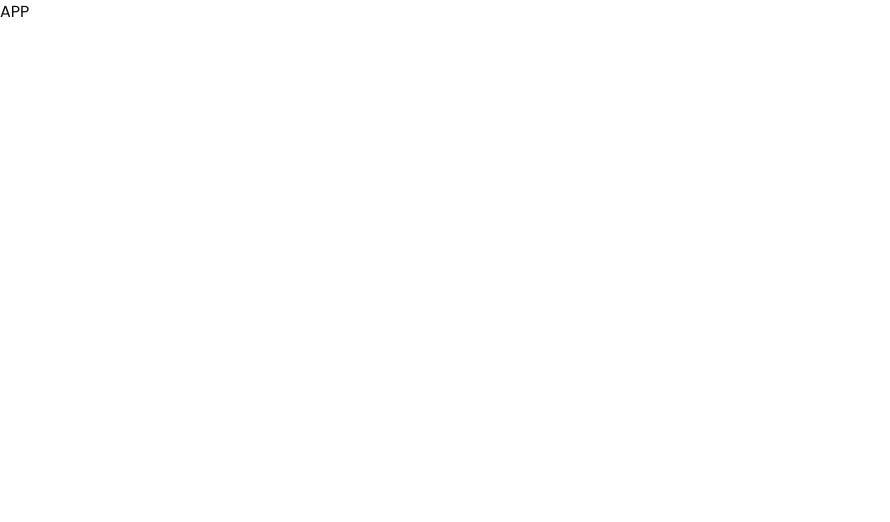
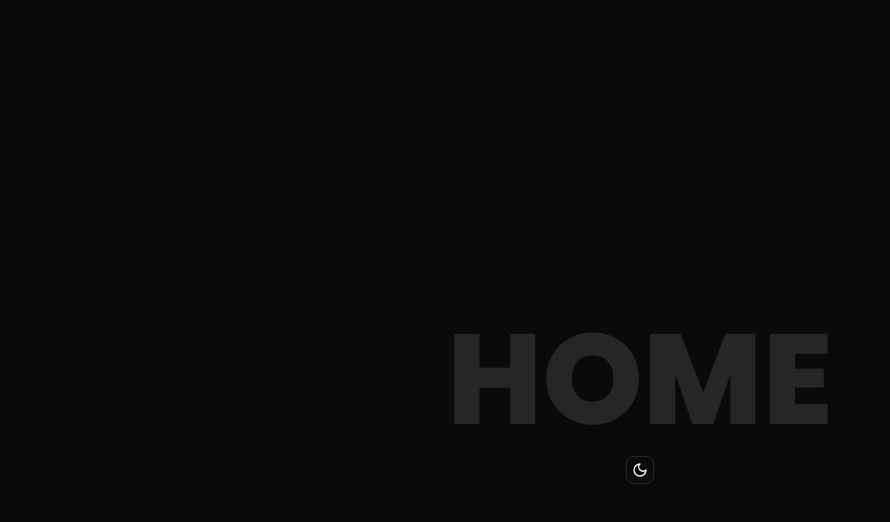
Before and after one commit to jmd290-aniketdas/langchain-azure-openai, a Next.js app: page / in a window 1280 px wide. Shown: the top 522 px of the page, without its empty margins (0-890 px from the left). Built offline with nearby package versions, Linux system fonts and the light colour scheme.

Commit message:
added next theme, with dark as default

```diff
--- a/src/app/globals.css
+++ b/src/app/globals.css
@@ -4,13 +4,51 @@
 @plugin "tailwind-scrollbar";
 @plugin "@tailwindcss/typography";
 
-@custom-variant dark (&:is(.dark *));
+@custom-variant light (&:is(.light *));
 
 @theme {
   --font-poppins: var(--font-poppins);
 }
 
 :root {
+  --background: hsl(0 0% 3.9%);
+  --foreground: hsl(0 0% 98%);
+  --card: hsl(0 0% 3.9%);
+  --card-foreground: hsl(0 0% 98%);
+  --popover: hsl(0 0% 3.9%);
+  --popover-foreground: hsl(0 0% 98%);
+  --primary: hsl(0 0% 98%);
+  --primary-foreground: hsl(0 0% 9%);
+  --secondary: hsl(0 0% 14.9%);
+  --secondary-foreground: hsl(0 0% 98%);
+  --muted: hsl(0 0% 14.9%);
+  --muted-foreground: hsl(0 0% 63.9%);
+  --accent: hsl(0 0% 14.9%);
+  --accent-foreground: hsl(0 0% 98%);
+  --destructive: hsl(0 62.8% 30.6%);
+  --destructive-foreground: hsl(0 0% 98%);
+  --border: hsl(0 0% 14.9%);
+  --input: hsl(0 0% 14.9%);
+  --ring: hsl(0 0% 83.1%);
+  --chart-1: hsl(359 2% 90%);
+  --chart-2: hsl(240 1% 74%);
+  --chart-3: hsl(240 1% 58%);
+  --chart-4: hsl(240 1% 42%);
+  --chart-5: hsl(240 2% 26%);
+
+  --sidebar: hsl(240 5.9% 10%);
+  --sidebar-foreground: hsl(240 4.8% 95.9%);
+  --sidebar-primary: hsl(224.3 76.3% 48%);
+  --sidebar-primary-foreground: hsl(0 0% 100%);
+  --sidebar-accent: hsl(240 3.7% 15.9%);
+  --sidebar-accent-foreground: hsl(240 4.8% 95.9%);
+  --sidebar-border: hsl(240 3.7% 15.9%);
+  --sidebar-ring: hsl(217.2 91.2% 59.8%);
+
+  --radius: 0.6rem;
+}
+
+.light {
   --background: hsl(0 0% 100%);
   --foreground: hsl(0 0% 3.9%);
   --card: hsl(0 0% 100%);
@@ -35,7 +73,7 @@
   --chart-3: hsl(240 1% 58%);
   --chart-4: hsl(240 1% 42%);
   --chart-5: hsl(240 2% 26%);
-  --radius: 0.6rem;
+
   --sidebar: hsl(0 0% 98%);
   --sidebar-foreground: hsl(240 5.3% 26.1%);
   --sidebar-primary: hsl(240 5.9% 10%);
@@ -43,41 +81,6 @@
   --sidebar-accent: hsl(240 4.8% 95.9%);
   --sidebar-accent-foreground: hsl(240 5.9% 10%);
   --sidebar-border: hsl(220 13% 91%);
-  --sidebar-ring: hsl(217.2 91.2% 59.8%);
-}
-
-.dark {
-  --background: hsl(0 0% 3.9%);
-  --foreground: hsl(0 0% 98%);
-  --card: hsl(0 0% 3.9%);
-  --card-foreground: hsl(0 0% 98%);
-  --popover: hsl(0 0% 3.9%);
-  --popover-foreground: hsl(0 0% 98%);
-  --primary: hsl(0 0% 98%);
-  --primary-foreground: hsl(0 0% 9%);
-  --secondary: hsl(0 0% 14.9%);
-  --secondary-foreground: hsl(0 0% 98%);
-  --muted: hsl(0 0% 14.9%);
-  --muted-foreground: hsl(0 0% 63.9%);
-  --accent: hsl(0 0% 14.9%);
-  --accent-foreground: hsl(0 0% 98%);
-  --destructive: hsl(0 62.8% 30.6%);
-  --destructive-foreground: hsl(0 0% 98%);
-  --border: hsl(0 0% 14.9%);
-  --input: hsl(0 0% 14.9%);
-  --ring: hsl(0 0% 83.1%);
-  --chart-1: hsl(359 2% 90%);
-  --chart-2: hsl(240 1% 74%);
-  --chart-3: hsl(240 1% 58%);
-  --chart-4: hsl(240 1% 42%);
-  --chart-5: hsl(240 2% 26%);
-  --sidebar: hsl(240 5.9% 10%);
-  --sidebar-foreground: hsl(240 4.8% 95.9%);
-  --sidebar-primary: hsl(224.3 76.3% 48%);
-  --sidebar-primary-foreground: hsl(0 0% 100%);
-  --sidebar-accent: hsl(240 3.7% 15.9%);
-  --sidebar-accent-foreground: hsl(240 4.8% 95.9%);
-  --sidebar-border: hsl(240 3.7% 15.9%);
   --sidebar-ring: hsl(217.2 91.2% 59.8%);
 }
 
--- a/src/app/layout.tsx
+++ b/src/app/layout.tsx
@@ -3,6 +3,7 @@ import type { Metadata } from "next";
 import { Poppins } from "next/font/google";
 import "./globals.css";
 import { Toaster } from "@/components/ui/sonner";
+import ProvidersWrapper from "@/components/providers/provider-wrapper";
 
 const poppins = Poppins({
   variable: "--font-poppins",
@@ -27,7 +28,7 @@ export default function RootLayout({
           poppins.className
         )}
       >
-        {children}
+        <ProvidersWrapper>{children}</ProvidersWrapper>
         <Toaster />
       </body>
     </html>
--- a/src/app/page.tsx
+++ b/src/app/page.tsx
@@ -1,4 +1,14 @@
+import { ThemeToggle } from "@/components/custom/theme-toggle";
 
 export default function Home() {
-  return <div>APP</div>;
+  return (
+    <main className="h-screen w-screen relative">
+      <section className="size-full flex flex-col items-center justify-center gap-3">
+        <h1 className="capitalize text-9xl font-extrabold text-muted">
+          HOME
+        </h1>
+        <ThemeToggle />
+      </section>
+    </main>
+  );
 }
--- /dev/null
+++ b/src/components/custom/theme-toggle.tsx
@@ -0,0 +1,30 @@
+"use client";
+
+import { useTheme } from "next-themes";
+import { Button, ButtonProps } from "../ui/button";
+import { useCallback } from "react";
+import { cn } from "@/lib/utils";
+import { Moon, Sun } from "lucide-react";
+
+export const ThemeToggle = ({
+  className,
+  variant = "outline",
+  ...props
+}: Omit<ButtonProps, "size">) => {
+  const { setTheme } = useTheme();
+  const toggleTheme = useCallback(() => {
+    setTheme((theme) => (theme === "light" ? "dark" : "light"));
+  }, [setTheme]);
+  return (
+    <Button
+      variant={variant}
+      size="icon"
+      className={cn("size-7", className)}
+      onClick={toggleTheme}
+      {...props}
+    >
+      <Sun className="absolute rotate-90 scale-0 transition-all light:-rotate-0 light:scale-100" />
+      <Moon className="absolute rotate-0 scale-100 transition-all light:-rotate-90 light:scale-0" />
+    </Button>
+  );
+};
--- /dev/null
+++ b/src/components/providers/provider-wrapper.tsx
@@ -0,0 +1,25 @@
+"use client";
+
+import { ThemeProvider } from "next-themes";
+import { useEffect, useState } from "react";
+
+export default function ProvidersWrapper({
+  children,
+}: {
+  children: React.ReactNode;
+}) {
+  const [mounted, setMounted] = useState<boolean>(false);
+  useEffect(() => {
+    setMounted(true);
+  }, []);
+
+  //   if (!mounted) return <SessionProvider>{children}</SessionProvider>;
+  if (!mounted) return children;
+
+  return (
+    <ThemeProvider attribute="class" defaultTheme="dark" enableSystem>
+      {children}
+      {/* <SessionProvider>{children}</SessionProvider> */}
+    </ThemeProvider>
+  );
+}
--- a/src/components/ui/button.tsx
+++ b/src/components/ui/button.tsx
@@ -1,11 +1,11 @@
-import * as React from "react"
-import { Slot } from "@radix-ui/react-slot"
-import { cva, type VariantProps } from "class-variance-authority"
+import * as React from "react";
+import { Slot } from "@radix-ui/react-slot";
+import { cva, type VariantProps } from "class-variance-authority";
 
-import { cn } from "@/lib/utils"
+import { cn } from "@/lib/utils";
 
 const buttonVariants = cva(
-  "inline-flex items-center justify-center gap-2 whitespace-nowrap rounded-md text-sm font-medium transition-[color,box-shadow] disabled:pointer-events-none disabled:opacity-50 [&_svg]:pointer-events-none [&_svg:not([class*='size-'])]:size-4 [&_svg]:shrink-0 ring-ring/10 dark:ring-ring/20 dark:outline-ring/40 outline-ring/50 focus-visible:ring-4 focus-visible:outline-1 aria-invalid:focus-visible:ring-0",
+  "inline-flex items-center justify-center gap-2 whitespace-nowrap rounded-md text-sm font-medium transition-[color,box-shadow] cursor-pointer disabled:cursor-disabled disabled:opacity-50 [&_svg]:pointer-events-none [&_svg:not([class*='size-'])]:size-4 [&_svg]:shrink-0 ring-ring/10 dark:ring-ring/20 dark:outline-ring/40 outline-ring/50 focus-visible:ring-4 focus-visible:outline-1 aria-invalid:focus-visible:ring-0",
   {
     variants: {
       variant: {
@@ -32,7 +32,12 @@ const buttonVariants = cva(
       size: "default",
     },
   }
-)
+);
+
+type ButtonProps = React.ComponentProps<"button"> &
+  VariantProps<typeof buttonVariants> & {
+    asChild?: boolean;
+  };
 
 function Button({
   className,
@@ -40,11 +45,8 @@ function Button({
   size,
   asChild = false,
   ...props
-}: React.ComponentProps<"button"> &
-  VariantProps<typeof buttonVariants> & {
-    asChild?: boolean
-  }) {
-  const Comp = asChild ? Slot : "button"
+}: ButtonProps) {
+  const Comp = asChild ? Slot : "button";
 
   return (
     <Comp
@@ -52,7 +54,7 @@ function Button({
       className={cn(buttonVariants({ variant, size, className }))}
       {...props}
     />
-  )
+  );
 }
 
-export { Button, buttonVariants }
+export { Button, buttonVariants, type ButtonProps };
```
